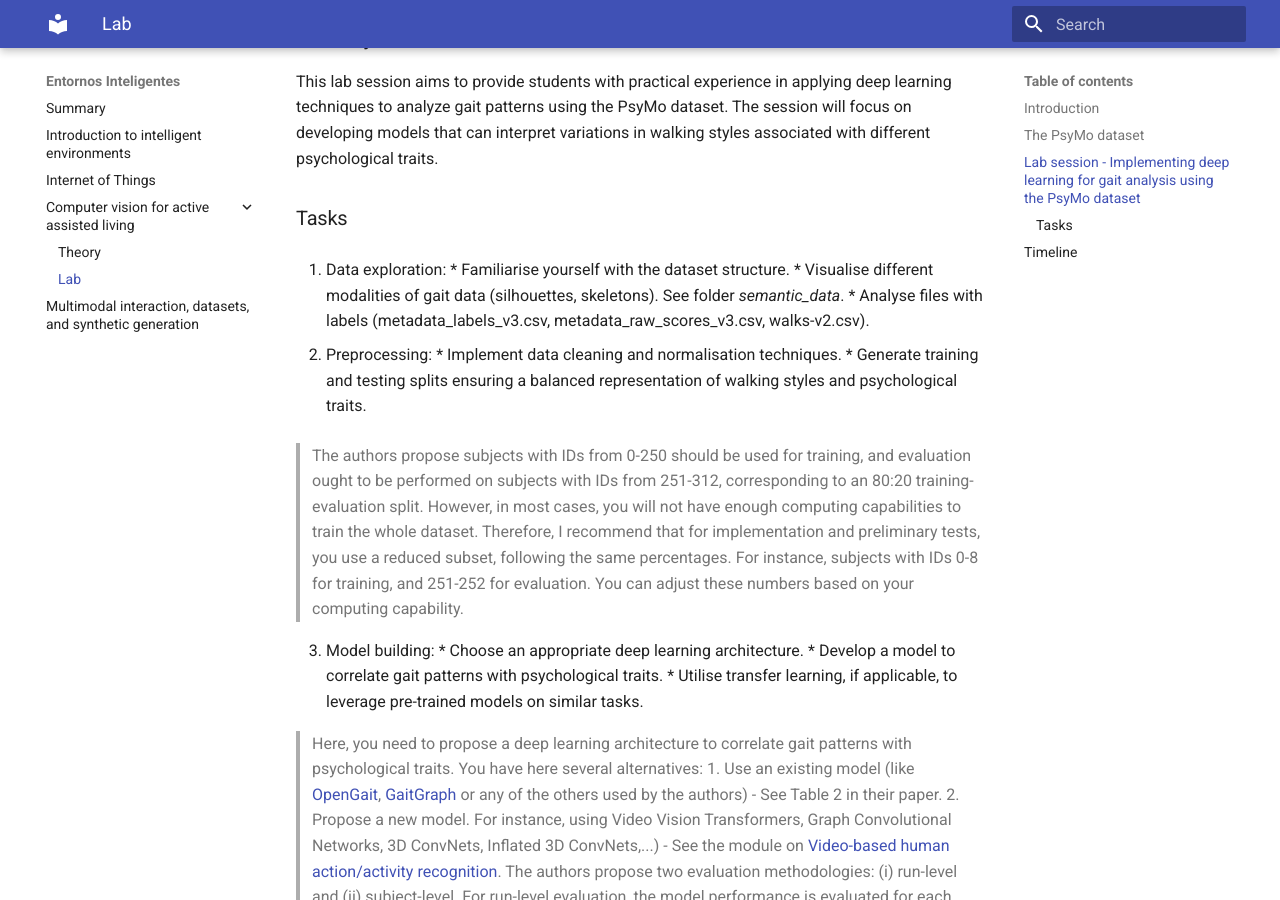
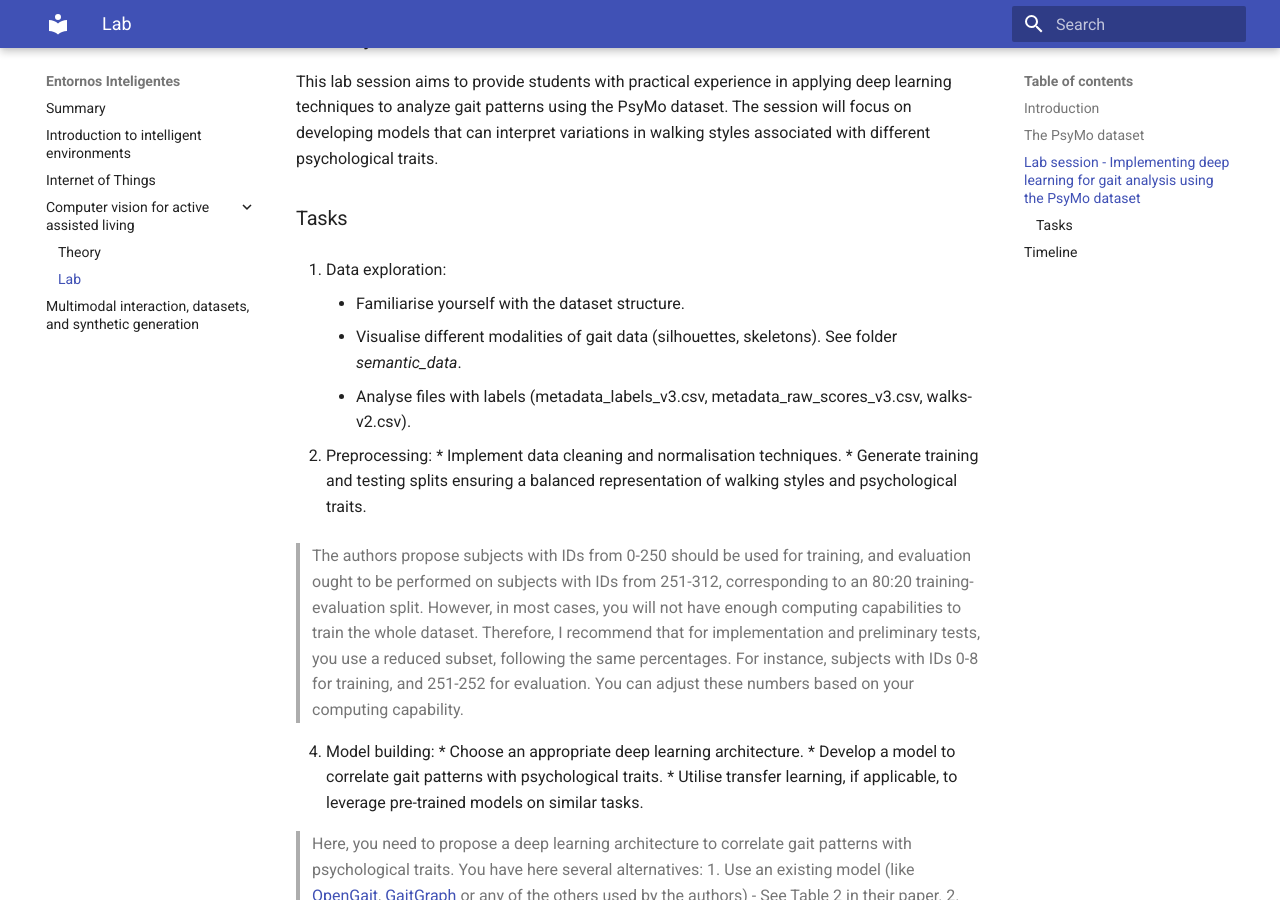
Before and after one commit to FranciscoFlorezRevuelta/EI, an MkDocs documentation site: the page built from docs/CV-AAL-lab.md, in a window 1280 px wide and 900 px high, scrolled down 1425 px. Built offline with MkDocs 1.6.1 and Material for MkDocs 9.7.7, drawn with Linux system fonts in a browser that asks for light colours; some of the changed lines change nothing that is shown.

Commit message:
Update CV-AAL-lab.md

```diff
--- a/docs/CV-AAL-lab.md
+++ b/docs/CV-AAL-lab.md
@@ -21,17 +21,17 @@
 ### Tasks
 
 1. Data exploration:
-   * Familiarise yourself with the dataset structure.
+    * Familiarise yourself with the dataset structure.
    * Visualise different modalities of gait data (silhouettes, skeletons). See folder *semantic_data*.
    * Analyse files with labels (metadata_labels_v3.csv, metadata_raw_scores_v3.csv, walks-v2.csv).
 
-2. Preprocessing:
+3. Preprocessing:
    * Implement data cleaning and normalisation techniques.
    * Generate training and testing splits ensuring a balanced representation of walking styles and psychological traits.
 
    > The authors propose subjects with IDs from 0-250 should be used for training, and evaluation ought to be performed on subjects with IDs from 251-312, corresponding to an 80:20 training-evaluation split. However, in most cases, you will not have enough computing capabilities to train the whole dataset. Therefore, I recommend that for implementation and preliminary tests, you use a reduced subset, following the same percentages. For instance, subjects with IDs 0-8 for training, and 251-252 for evaluation. You can adjust these numbers based on your computing capability.
 
-3. Model building:
+4. Model building:
    * Choose an appropriate deep learning architecture.
    * Develop a model to correlate gait patterns with psychological traits.
    * Utilise transfer learning, if applicable, to leverage pre-trained models on similar tasks.
@@ -43,13 +43,13 @@
    > 3. Merge an existing model with some additional inputs.
 
 
-4. Training:
+5. Training:
    * Train the model using the prepared dataset.
 
-5. Evaluation:
+6. Evaluation:
    * Evaluate the model performance using appropriate metrics (e.g., accuracy, F1-score).
 
-6. Discussion and Reporting:
+7. Discussion and Reporting:
    * Interpret the results and discuss the implications of the findings.
    * Prepare a brief report summarising the methodology, results, and potential improvements.
 
```
